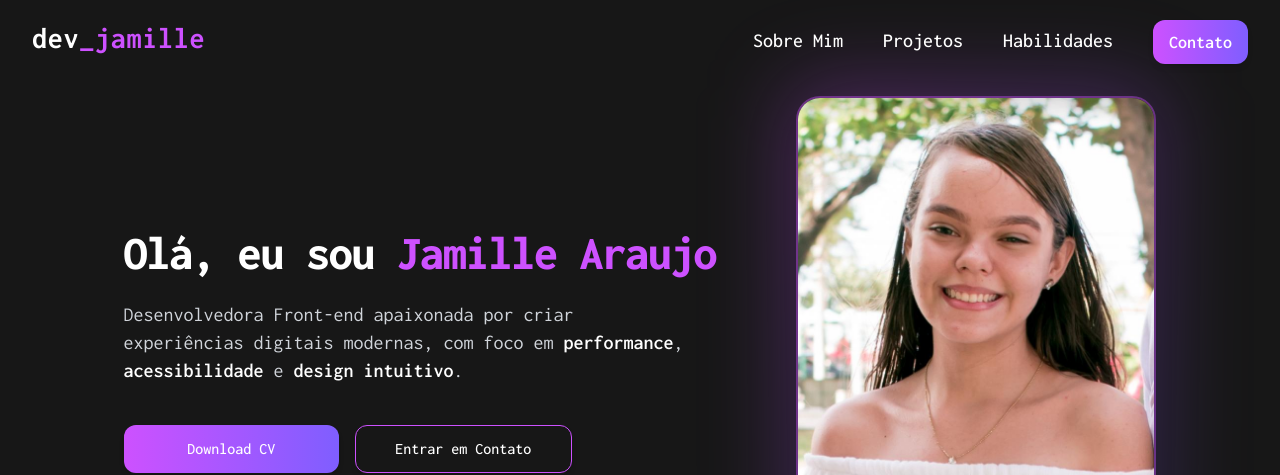
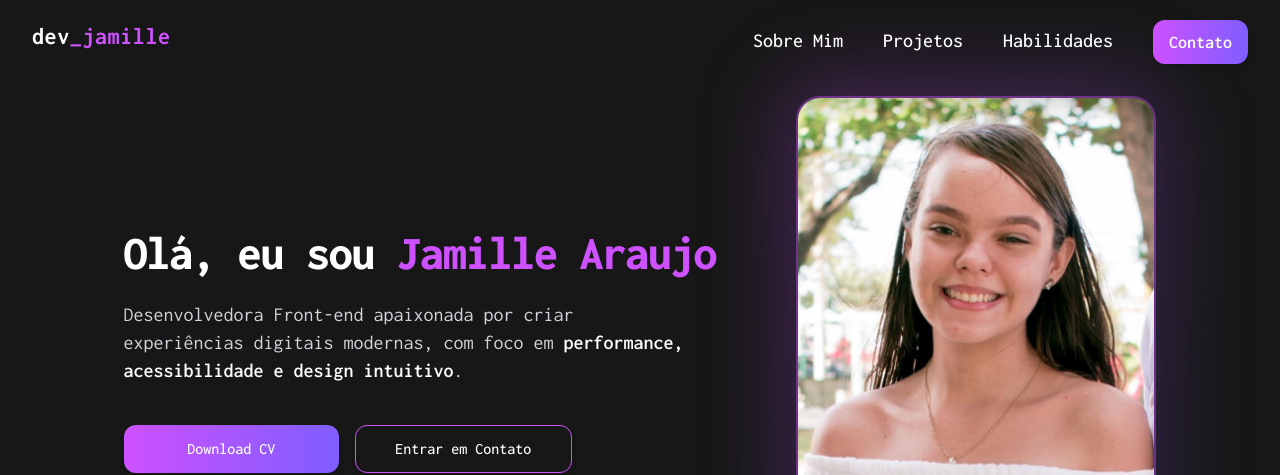
Before and after one commit to HeyJamille/Postfolio2, a React (Create React App) app: page / in a window 1280 px wide. Shown: the top 475 px of the page. Built offline with nearby package versions, Linux system fonts and the light colour scheme; no server answers.

Commit message:
[UPDATE] menu components

```diff
--- a/src/components/Menu.jsx
+++ b/src/components/Menu.jsx
@@ -15,13 +15,13 @@ const Menu = () => {
   return (
     <nav className='fixed w-full z-50 py-5 px-8 flex flex-row justify-between transition-all duration-300'>
       {/* Título */}
-      <a href="#" className="text-white text-3xl font-bold tracking-wide">
+      <a href="#" className="text-white text-2xl font-bold tracking-wide">
         dev<span className="text-[#cd51ff]">_jamille</span>
       </a>
 
       {/* Mobile Button */}
       <button className="text-white text-3xl z-40 md:hidden" onClick={toggleMenu}>
-        {isMenuOpen ? <MdClose className="w-8 h-8" /> : <IoIosMenu className="w-8 h-8" />}
+        {isMenuOpen ? <MdClose className="w-10 h-10" /> : <IoIosMenu className="w-10 h-10" />}
       </button>
 
 
--- a/src/pages/About.jsx
+++ b/src/pages/About.jsx
@@ -17,16 +17,16 @@ export const About = () => {
       >
         Sobre mim
       </h2>
-      <div className="space-y-6 xl:px-16">
-        <p className="text-gray-300 text-lg md:text-xl leading-relaxed text-justify">
+      <div className="space-y-6 xl:px-16 text-justify">
+        <p className="text-gray-300 text-lg md:text-xl leading-relaxed ">
           Sou <span className="font-semibold text-white">Jamille Araujo de Freitas</span>, tenho 21 anos e estou cursando Ciência da Computação na Estácio de Sá.
           Atualmente, faço estágio no IFCE Campus Maracanaú, onde também concluí o curso técnico em Informática.
         </p>
-        <p className="text-gray-300 text-lg md:text-xl leading-relaxed text-justify">
+        <p className="text-gray-300 text-lg md:text-xl leading-relaxed">
           Tenho conhecimento básico em inglês e espanhol e estou sempre buscando aprender mais.
           Atualmente, realizo cursos como <span className="text-white font-medium">Desenvolvimento Web Completo</span> e <span className="text-white font-medium">Design Gráfico com Figma</span>.
         </p>
-        <p className="text-gray-300 text-lg md:text-xl leading-relaxed text-justify">
+        <p className="text-gray-300 text-lg md:text-xl leading-relaxed">
           Estou entusiasmada para ampliar meus horizontes na tecnologia e aplicar minhas habilidades em projetos desafiadores.
         </p>
       </div>
--- a/src/pages/Informations.jsx
+++ b/src/pages/Informations.jsx
@@ -21,8 +21,8 @@ export const Informations = () => {
           Olá, eu sou <span className="text-[#cd51ff]">Jamille Araujo</span>
         </h1>
 
-        <p className="text-lg text-justify md:text-xl text-gray-300 max-w-xl leading-relaxed md:text-center lg:text-left">
-          Desenvolvedora Front-end apaixonada por criar experiências digitais modernas, com foco em <span className="text-white font-semibold">performance</span>, <span className="text-white font-semibold">acessibilidade</span> e <span className="text-white font-semibold">design intuitivo</span>.
+        <p className="text-lg text-justify text-gray-300 max-w-xl leading-relaxed md:text-xl md:text-center lg:text-left">
+          Desenvolvedora Front-end apaixonada por criar experiências digitais modernas, com foco em <span className="text-white font-semibold">performance, acessibilidade e design intuitivo</span>.
         </p>
 
         <div className="flex flex-col sm:flex-row justify-start items-start gap-4 mt-4 w-full max-w-md">
--- a/src/pages/Skills.jsx
+++ b/src/pages/Skills.jsx
@@ -45,7 +45,7 @@ const SkillIcon = ({ icon, text, color }) => {
     >
       <div
         style={{ color }}
-        className="bg-[#1e1e1e] rounded-xl p-4 shadow-lg text-6xl transition-transform duration-300 transform hover:scale-110"
+        className="bg-[#1e1e1e] rounded-xl p-3 shadow-lg text-6xl transition-transform duration-300 transform hover:scale-110"
       >
         {icon}
       </div>
```
